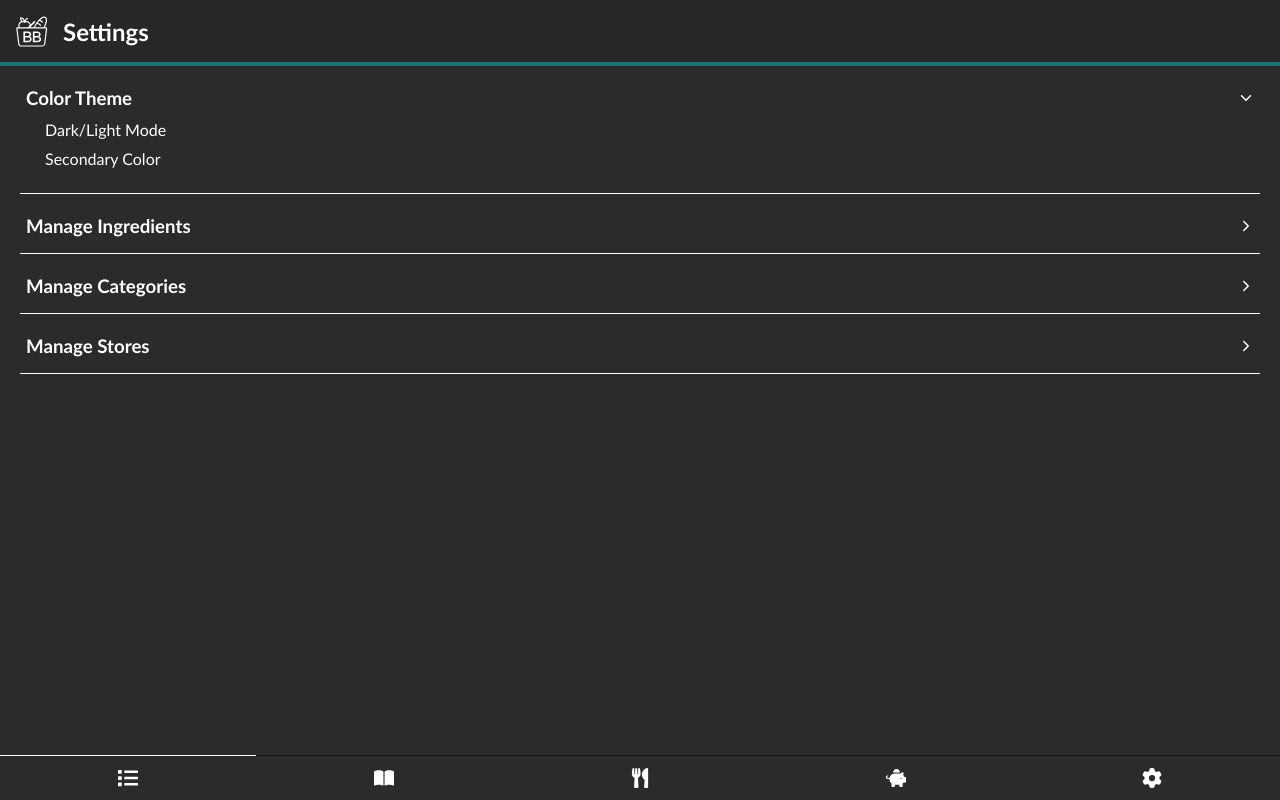
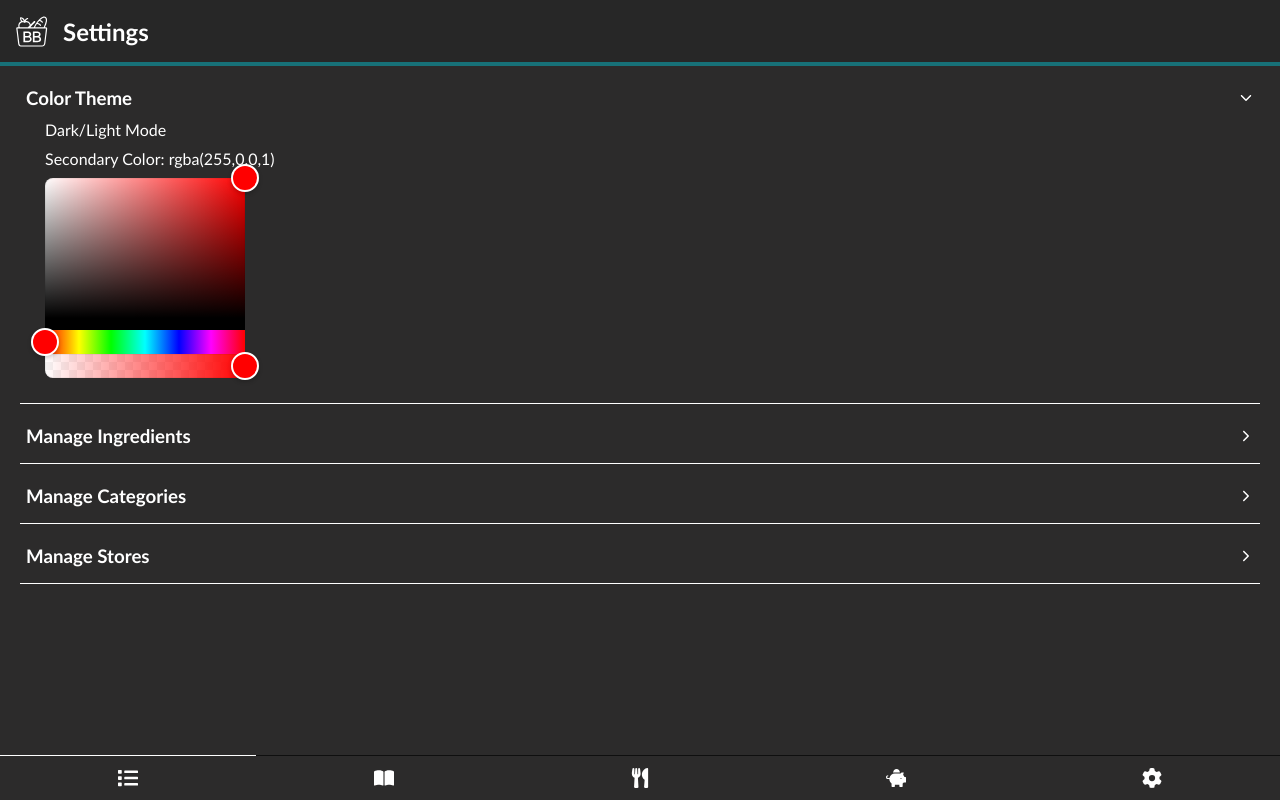
Before and after one commit to LukaEaton/bodegabox, a React (Vite) app in the folder bodegabox-web/: page /settings in a window 1280 px wide. Both pictures are taken after a click on the button "Color Theme". Built offline with nearby package versions, Linux system fonts and the light colour scheme; no server answers.

Commit message:
added color picker

```diff
--- a/bodegabox-web/package.json
+++ b/bodegabox-web/package.json
@@ -9,6 +9,7 @@
   },
   "dependencies": {
     "react": "^19.1.0",
+    "react-colorful": "^5.6.1",
     "react-dom": "^19.1.0",
     "react-icons": "^5.5.0",
     "react-router-dom": "^7.8.2"
--- a/bodegabox-web/src/views/SettingsPage.tsx
+++ b/bodegabox-web/src/views/SettingsPage.tsx
@@ -1,6 +1,11 @@
 import { Accordion, TabHeader } from "../components";
+import { RgbaColorPicker, RgbaColor } from "react-colorful";
+import { useState } from "react";
 
 export function SettingsPage() {
+
+    const [secondaryColor, setSecondaryColor] = useState<RgbaColor>({ r: 255, g: 0, b: 0, a: 1 });
+
     return (
         <>
             <TabHeader title="Settings" />
@@ -8,7 +13,8 @@ export function SettingsPage() {
                 <Accordion title="Color Theme" flipped={true} style={{ marginBottom: "20px" }} startClosed={true}>
                     <ul className="accordion-list">
                         <li className="accordion-option">Dark/Light Mode</li>
-                        <li className="accordion-option">Secondary Color</li>
+                        <li className="accordion-option">Secondary Color: {`rgba(${secondaryColor.r},${secondaryColor.g},${secondaryColor.b},${secondaryColor.a})`}</li>
+                        <RgbaColorPicker style={{ width: "200px", height: "200px" }} color={secondaryColor} onChange={setSecondaryColor} />
                     </ul>
                 </Accordion>
                 <Accordion title="Manage Ingredients" flipped={true} style={{ marginBottom: "20px" }} startClosed={true}>
```
Also changed, not shown: 1 other file (tests, documents, lock files or other folders).
